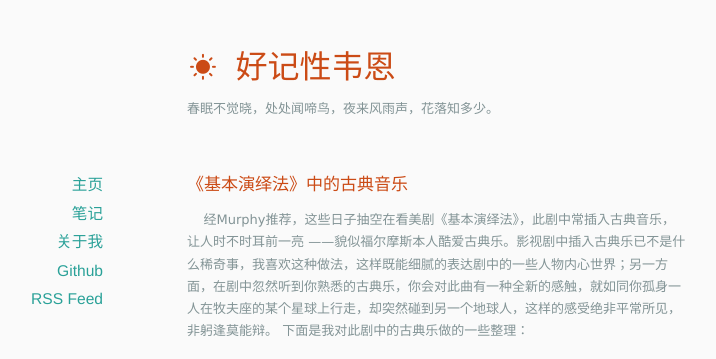
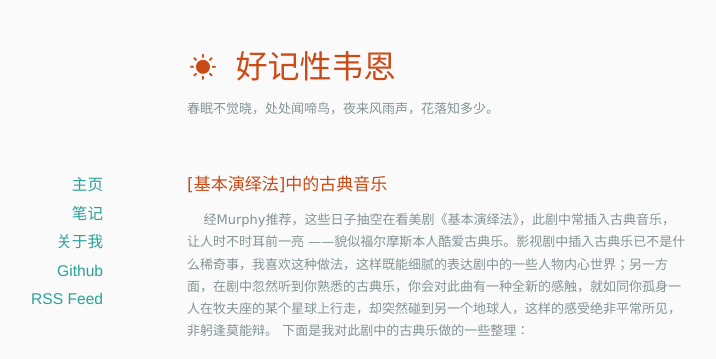
Before and after one commit to shshi/shishaohua.github.io, a Jekyll site: the page built from docs/_posts/2013-06-30-classical_music_in_Elementary.markdown, in a window 1280 px wide. Shown: the top 359 px of the page, without its empty margins (203-919 px from the left). Built offline with Jekyll 4.4.1, drawn with Linux system fonts in a browser that asks for light colours; nearby versions of some CDN libraries.

```diff
--- a/docs/_posts/2013-06-30-classical_music_in_Elementary.markdown
+++ b/docs/_posts/2013-06-30-classical_music_in_Elementary.markdown
@@ -1,6 +1,6 @@
 ---
 layout: post
-title:  "《基本演绎法》中的古典音乐"
+title:  "[基本演绎法]中的古典音乐"
 date:   2013-06-30 13:47:22
 ---
 <p>
```
